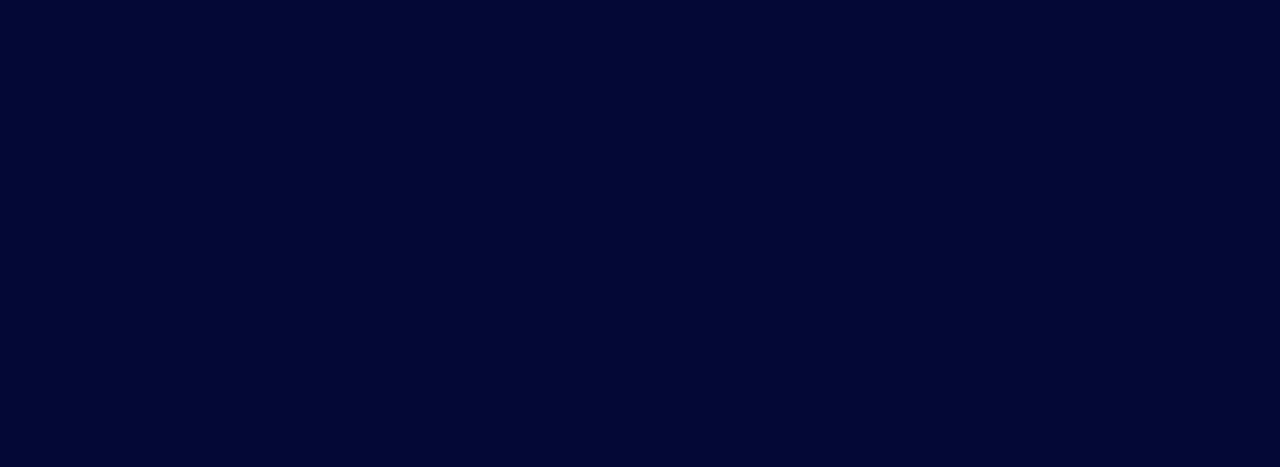
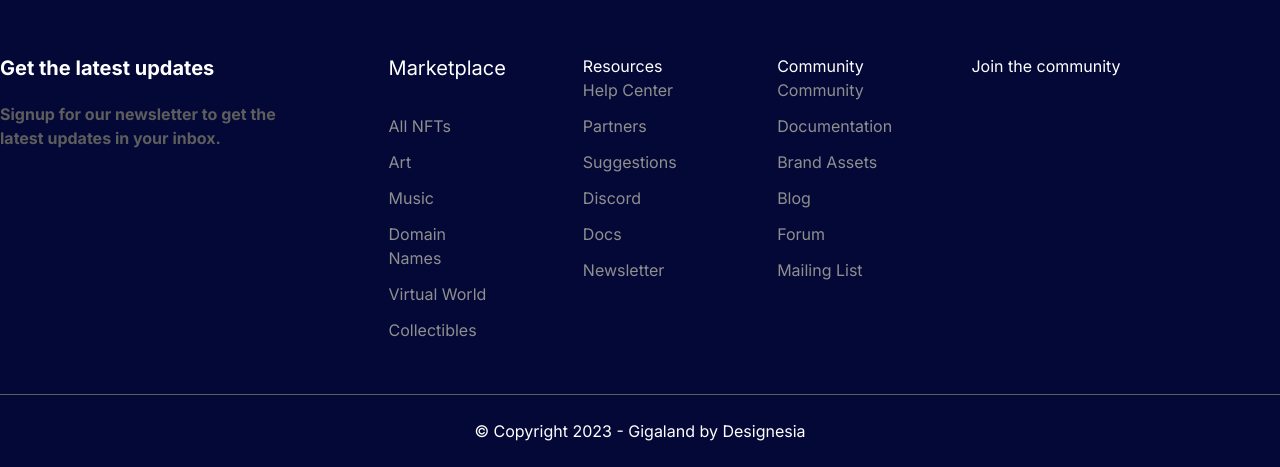
Before and after one commit to babaeiFateme/gigaland, a Next.js app in the folder my-app/: page / in a window 1280 px wide. Shown: the part 786-1253 px from the top of the page. Before the commit the page ends 800 px from the top, so only its background shows below. Built offline with nearby package versions, Linux system fonts and the light colour scheme.

Commit message:
feat: add footer component

```diff
--- a/my-app/app/layout.tsx
+++ b/my-app/app/layout.tsx
@@ -1,6 +1,7 @@
 import type { Metadata } from "next";
 import { Inter } from "next/font/google";
 import "./globals.css";
+import Footer from "@/components/partials/footer/Footer";
 
 const inter = Inter({ subsets: ["latin"] });
 
@@ -16,7 +17,10 @@ export default function RootLayout({
 }>) {
   return (
     <html lang="en">
-      <body className={`${inter.className} bg-primary-900`}>{children}</body>
+      <body className={`${inter.className} bg-primary-900 `}>
+        {children}
+        <Footer />
+      </body>
     </html>
   );
 }
--- a/my-app/app/page.tsx
+++ b/my-app/app/page.tsx
@@ -5,6 +5,8 @@ export default function Home() {
   return (
     <main className=" min-h-screen mx-auto p-10 sm:p-16 lg:p-24">
       <Brand/>
+
+
     </main>
   );
 }
--- /dev/null
+++ b/my-app/components/partials/footer/Footer.tsx
@@ -0,0 +1,102 @@
+import Link from 'next/link'
+
+const Footer = () => {
+    return (
+        <footer>
+            <div className="container mx-auto">
+                <div className="grid grid-cols-7 gap-20 text-white py-[40px]">
+                    <div className="col-span-2">
+                        <div className='mb-5 text-white text-xl font-bold'>Get the latest updates</div>
+                        <div className=' text-gray-600 font-bold'>Signup for our newsletter to get the latest updates in your inbox.</div>
+                    </div>
+
+                    <div className='col-span-1'>
+                        <div className='mb-8 text-xl'>
+                            Marketplace
+                        </div>
+                        <ul>
+                            <li className='mb-3 text-gray-400'>
+                                <Link href="/">All NFTs</Link>
+                            </li>
+                            <li className='mb-3 text-gray-400'>
+                                <Link href="/">Art</Link>
+                            </li>
+                            <li className='mb-3 text-gray-400'>
+                                <Link href="/">Music</Link>
+                            </li>
+                            <li className='mb-3 text-gray-400'>
+                                <Link href="/">Domain Names</Link>
+                            </li>
+                            <li className='mb-3 text-gray-400'>
+                                <Link href="/">Virtual World</Link>
+                            </li>
+                            <li className='mb-3 text-gray-400'>
+                                <Link href="/">Collectibles</Link>
+                            </li>
+                        </ul>
+                    </div>
+
+                    <div className='col-span-1'>
+                        <div>
+                            Resources
+                        </div>
+                        <ul>
+                            <li className='mb-3 text-gray-400'>
+                                <Link href="/">Help Center</Link>
+                            </li>
+                            <li className='mb-3 text-gray-400'>
+                                <Link href="/">Partners</Link>
+                            </li>
+                            <li className='mb-3 text-gray-400'>
+                                <Link href="/">Suggestions</Link>
+                            </li>
+                            <li className="mb-3 text-gray-400">
+                                <Link href="/">Discord</Link>
+                            </li>
+                            <li className='mb-3 text-gray-400'>
+                                <Link href="/">Docs</Link>
+                            </li>
+                            <li className='mb-3 text-gray-400'>
+                                <Link href="/">Newsletter</Link>
+                            </li>
+                        </ul>
+                    </div>
+                    <div className='col-span-1'>
+                        <div>
+                            Community
+                        </div>
+                        <ul>
+                            <li className='mb-3 text-gray-400'>
+                                <Link href="/">Community</Link>
+                            </li>
+                            <li className='mb-3 text-gray-400'>
+                                <Link href="/">Documentation</Link>
+                            </li>
+                            <li className='mb-3 text-gray-400'>
+                                <Link href="/">Brand Assets</Link>
+                            </li>
+                            <li className='mb-3 text-gray-400'>
+                                <Link href="/">Blog</Link>
+                            </li>
+                            <li className='mb-3 text-gray-400'>
+                                <Link href="/">Forum</Link>
+                            </li>
+                            <li className='mb-3 text-gray-400'>
+                                <Link href="/">Mailing List</Link>
+                            </li>
+                        </ul>
+                    </div>
+
+                    <div className='col-span-2'>
+                        <div>Join the community</div>
+                    </div>
+                </div>
+            </div>
+            <div className='text-center text-white border-t-[1px] border-gray-600 py-6'>
+                © Copyright 2023 - Gigaland by Designesia
+            </div>
+        </footer>
+    )
+}
+
+export default Footer
--- a/my-app/tailwind.config.ts
+++ b/my-app/tailwind.config.ts
@@ -22,7 +22,20 @@ const config: Config = {
         850: '#0B103C',
         900: '#040836',
       },
-      // ...
+      gray: {
+        '50': '#f6f6f6',
+        '100': '#e7e7e7',
+        '200': '#d1d1d1',
+        '300': '#b0b0b0',
+        '400': '#8f8f8f',
+        '500': '#6d6d6d',
+        '600': '#5d5d5d',
+        '700': '#4f4f4f',
+        '800': '#454545',
+        '900': '#3d3d3d',
+        '950': '#262626',
+      },
+
     },
     extend: {
       backgroundImage: {
```
